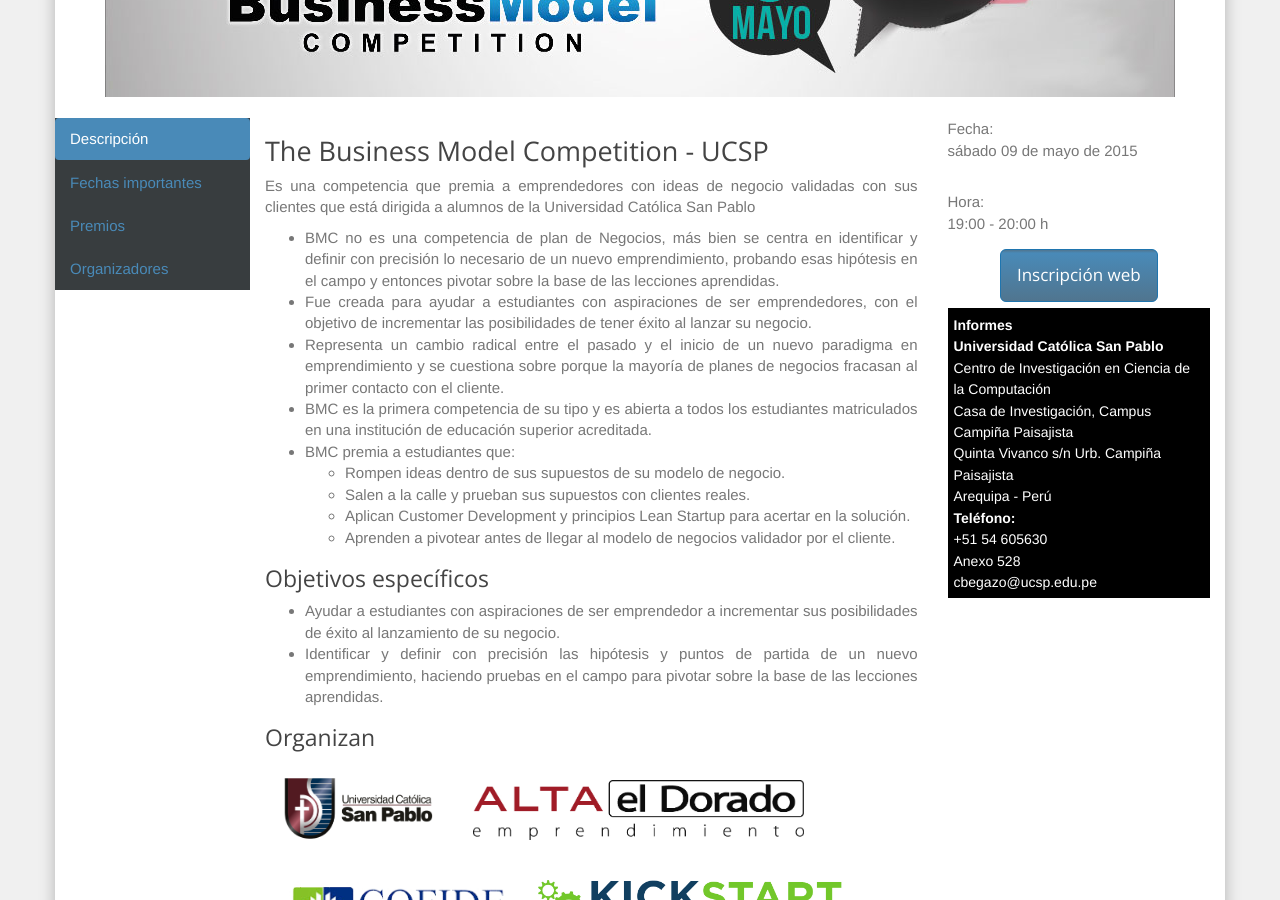
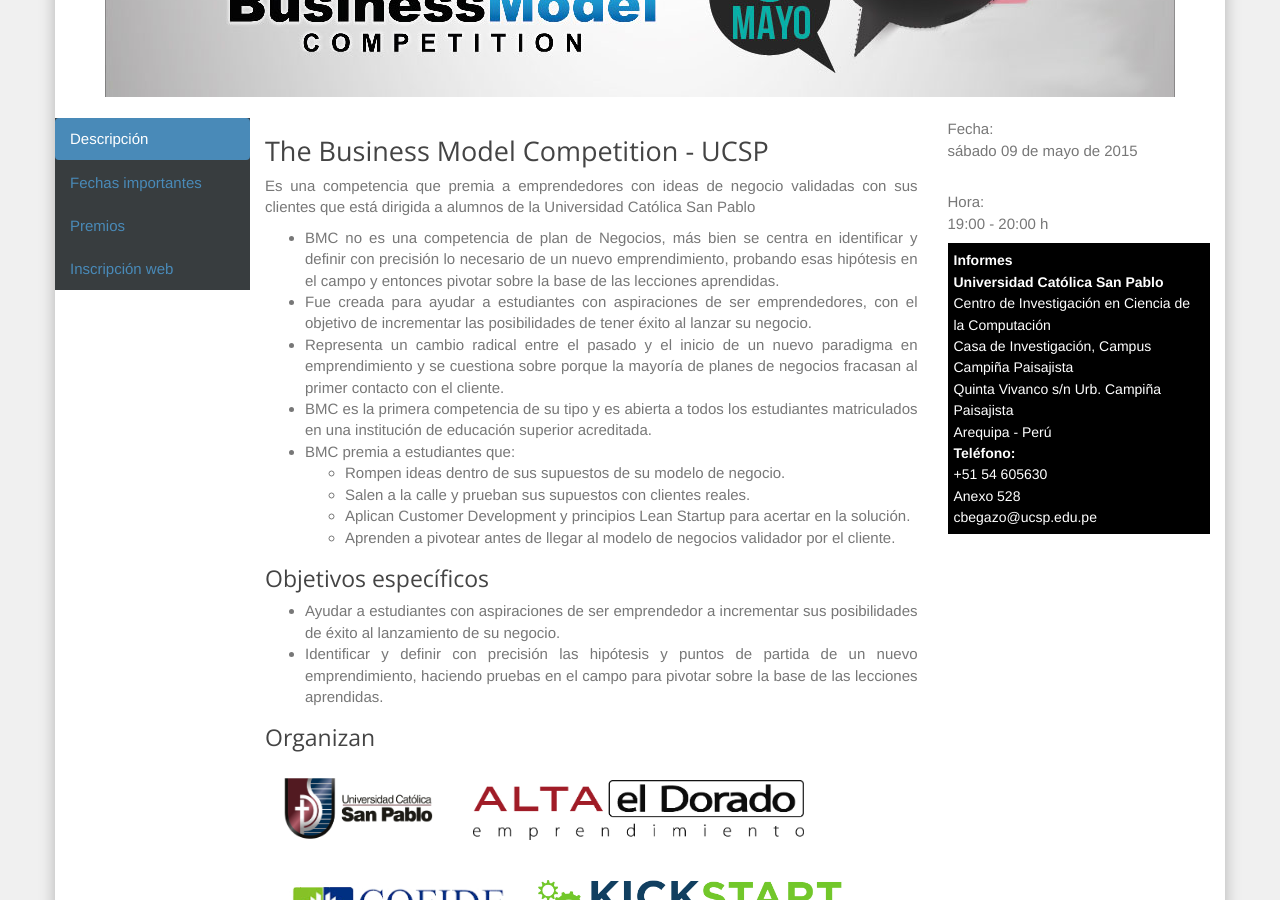
Before and after one commit to cs-ucsp/rics-ucsp, a Jekyll site: the page built from eventos/business-model-competition.html, in a window 1280 px wide and 900 px high, scrolled down 587 px. Built offline with Jekyll 4.4.1, drawn with Linux system fonts in a browser that asks for light colours; nearby versions of some CDN libraries; Markdown is read by kramdown in place of the engine named in the settings; part of the change alters nothing that is shown.

```diff
--- a/eventos/business-model-competition.html
+++ b/eventos/business-model-competition.html
@@ -18,23 +18,17 @@ title: Business Model Competition
       <li role="presentation" class="active"><a href="#descripcion" aria-controls="descripcion" role="tab">Descripción</a></li>
       <li role="presentation"><a href="#cronograma" aria-controls="cronograma" role="tab">Fechas importantes</a></li>
       <li role="presentation"><a href="#premios" aria-controls="premios" role="tab">Premios</a></li>
-      <li role="presentation"><a href="#organizadores" aria-controls="organizadores" role="tab">Organizadores</a></li>
+      <li role="presentation"><a href="#inscripcion" aria-controls="inscripcion" role="tab">Inscripción web</a></li>
     </ul>
   </div>
 
   <div class="col-md-7">
     <div class="tab-content">
-      <div role="tabpanel" class="tab-pane" id="organizadores">
-        <h2>Centro de Investigación en Ciencia de la Computación de la UCSP</h2>
-        <p style="text-align: justify;">El Centro de
-        Investigación en Ciencia de la Computación, CICC, es una
-        entidad dedicada a la investigación, innovación científica y
-        tecnológica en el área de computación. El objetivo de este
-        centro es mejorar la calidad de vida de la comunidad
-        atendiendo las necesidades de los sectores educativo,
-        productivo y de servicios, en los ámbitos interno, local,
-        nacional e internacional, y contribuir además con la
-        generación de tecnología nacional.</p>
+      <div role="tabpanel" class="tab-pane" id="inscripcion">
+        <iframe
+        src="https://docs.google.com/a/ucsp.edu.pe/forms/d/1CuqO91W3rAoEWn6gmioi_fhSdxeqi-g4CipNT5005N4/viewform"
+        width="100%" frameborder="0" height="840px">
+        </iframe>
       </div>
       <div role="tabpanel" class="tab-pane" id="premios">
         <h2>Premios</h2>
@@ -161,11 +155,6 @@ title: Business Model Competition
       <p>Hora: <br>19:00 - 20:00 h
       </p>
     </div>
-    <div class="ult-modal-input-wrapper" style="text-align: center; padding: 6px;">
-      <a
-      href="https://docs.google.com/a/ucsp.edu.pe/forms/d/1CuqO91W3rAoEWn6gmioi_fhSdxeqi-g4CipNT5005N4/viewform"
-      class="btn btn-lg btn-primary" target="_blank">Inscripción web</a>
-    </div>
     <div id="hb_promo_box_widget-9" class="widget-item clearfix
       hb-promo-box-widget" style="background: #000; padding: 6px;">
       <section class="hb-promo-box clearfix dark">
```
